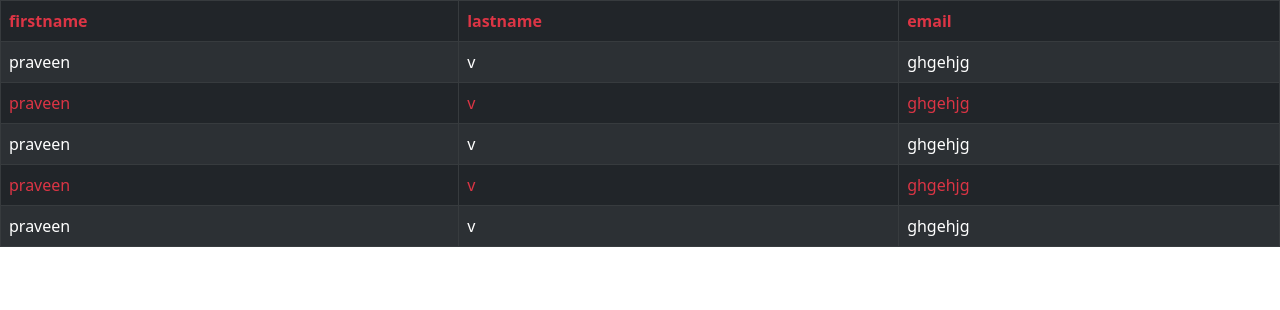
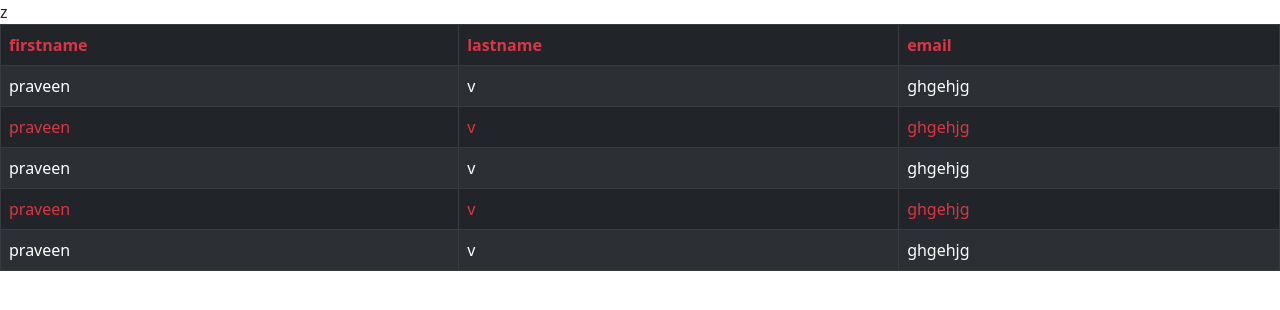
Before and after one commit to vigneshmurthy03/day-1, a plain HTML site: page 27.11/grid.html in a window 1280 px wide. Drawn offline with nearby package versions, Linux system fonts and the light colour scheme.

Commit message:
second commit

```diff
--- a/27.11/grid.html
+++ b/27.11/grid.html
@@ -45,6 +45,5 @@
         </tbody>
 
 </body>
-<script src="https://cdn.jsdelivr.net/npm/bootstrap@5.0.2/dist/js/bootstrap.bundle.min.js" integrity="sha384-MrcW6ZMFYlzcLA8Nl+NtUVF0sA7MsXsP1UyJoMp4YLEuNSfAP+JcXn/tWtIaxVXM" crossorigin="anonymous"></script>
-
+z
 </html>
```
Also changed, not shown: Day_1/index.css (renamed from 27.11/vignesh.html/index.css), Day_1/index.html (renamed from 27.11/vignesh.html/index.html), Day_1/index.js (renamed from 27.11/vignesh.html/index.js).
